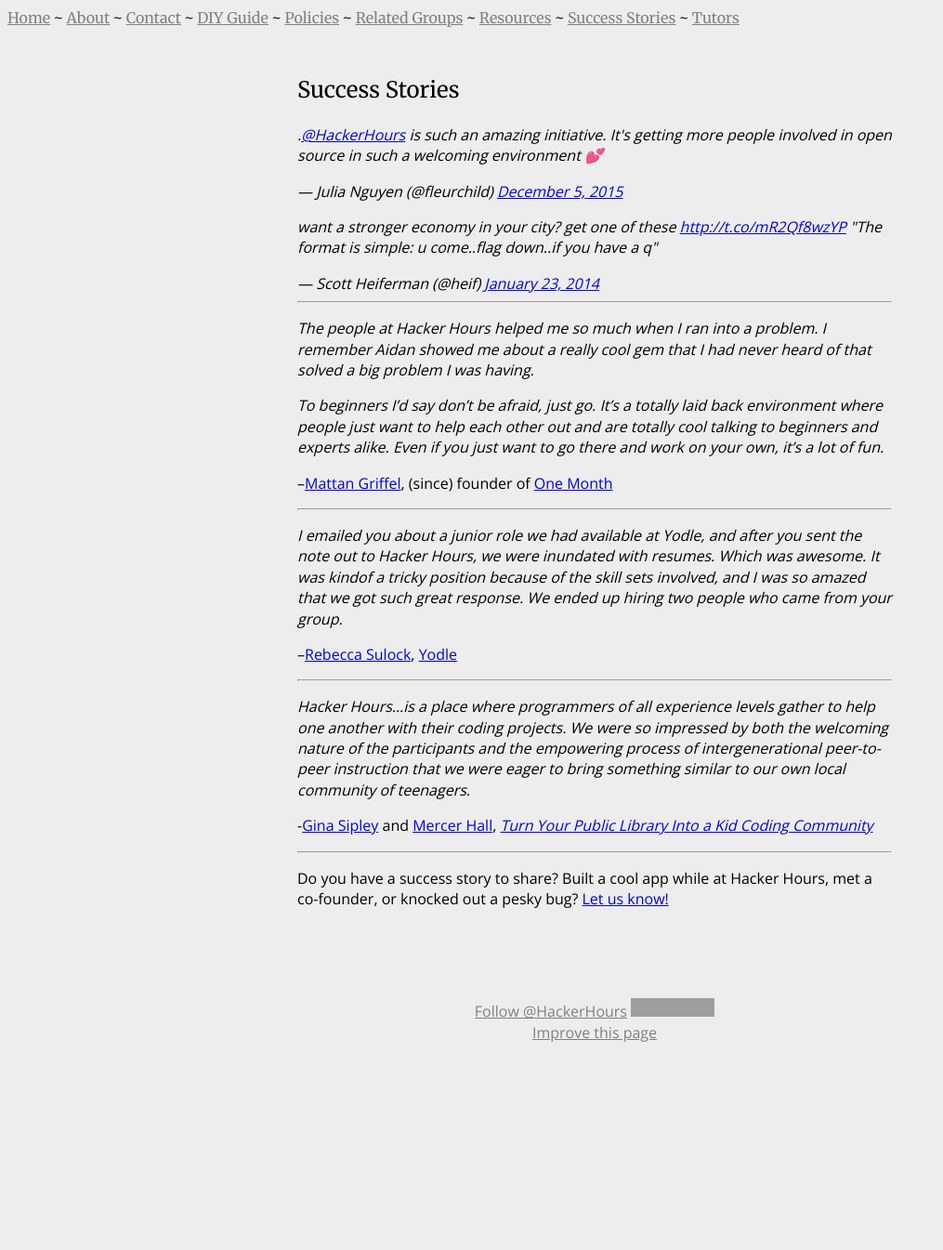
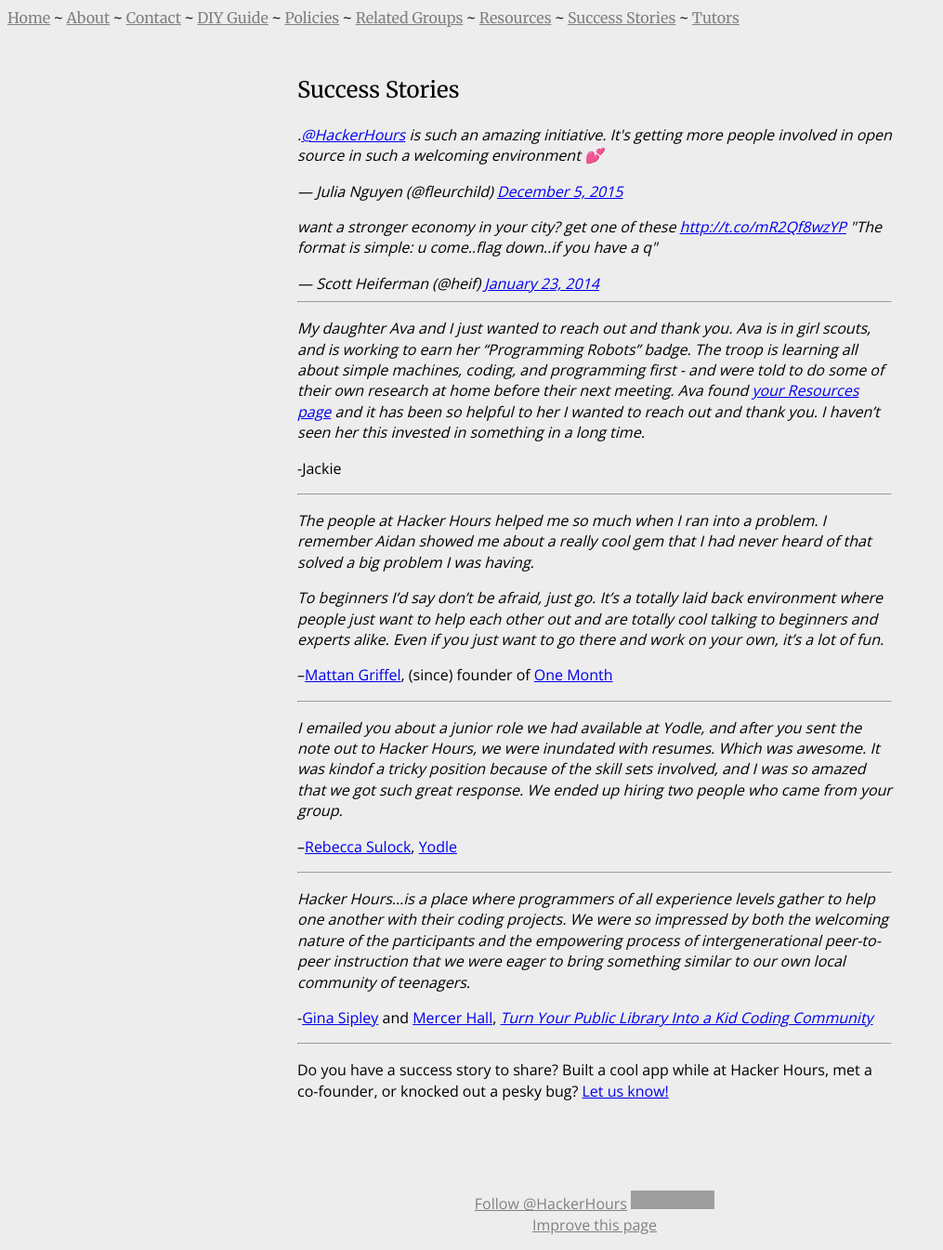
Before and after one commit to HackerHours/hackerhours.org, a Jekyll site: the page built from success-stories.md, in a window 1280 px wide. Shown: the whole page at 93% size, without its empty margins (0-1015 px from the left). Built offline with Jekyll 4.4.1, drawn with Linux system fonts in a browser that asks for light colours; comment, search, counter and statistics services are not loaded; before the commit the page ends 1138 px from its top, so only the background shows below that; grey boxes are pictures that could not be loaded.

Commit message:
add testimonial from Ava/Jackie

```diff
--- a/success-stories.md
+++ b/success-stories.md
@@ -7,6 +7,12 @@
 
 <blockquote class="twitter-tweet" data-cards="hidden" lang="en"><p>want a stronger economy in your city? get one of these <a href="http://t.co/mR2Qf8wzYP">http://t.co/mR2Qf8wzYP</a> &quot;The format is simple: u come..flag down..if you have a q&quot;</p>&mdash; Scott Heiferman (@heif) <a href="https://twitter.com/heif/statuses/426436663640748032">January 23, 2014</a></blockquote>
 <script async src="//platform.twitter.com/widgets.js" charset="utf-8"></script>
+
+---
+
+> My daughter Ava and I just wanted to reach out and thank you. Ava is in girl scouts, and is working to earn her "Programming Robots" badge. The troop is learning all about simple machines, coding, and programming first - and were told to do some of their own research at home before their next meeting. Ava found [your Resources page](resources.html) and it has been so helpful to her I wanted to reach out and thank you. I haven't seen her this invested in something in a long time.
+
+-Jackie
 
 ---
 
```
